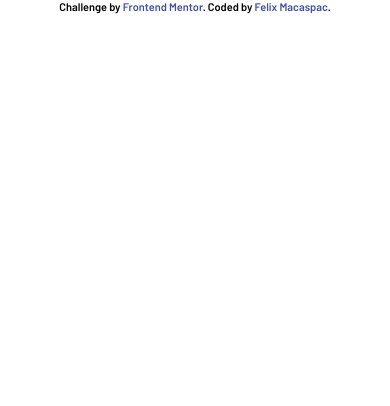
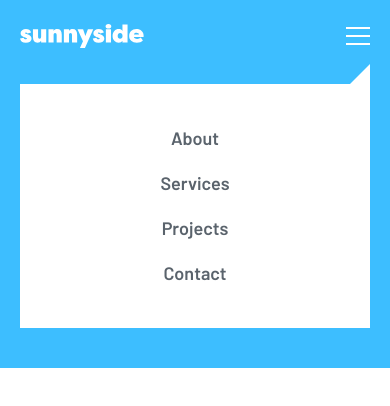
Before and after one commit to felixmacaspac/fem-sunnyside-agency-landing-page, a website: page index.html in a window 390 px wide. Drawn offline with nearby package versions, Linux system fonts and the light colour scheme; files that its build step writes are made by us from their sources.

Commit message:
[feature, header]
- create UI for header in mobile
- create a wrapper
- create reusable typography

```diff
--- a/index.html
+++ b/index.html
@@ -14,20 +14,47 @@
   <link rel="preconnect" href="https://fonts.gstatic.com" crossorigin>
   <link href="https://fonts.googleapis.com/css2?family=Barlow:wght@600&display=swap" rel="stylesheet">
   <link href="https://fonts.googleapis.com/css2?family=Fraunces:wght@700;900&display=swap" rel="stylesheet">
-
-  <title>Frontend Mentor | Sunnyside agency landing page</title>
-
-  <!-- Feel free to remove these styles or customise in your own stylesheet 👍 -->
-  <style>
-    .attribution { font-size: 11px; text-align: center; }
-    .attribution a { color: hsl(228, 45%, 44%); }
-  </style>
+  <title>Frontend Mentor | Sunnyside Agency</title>
 </head>
 <body>
-  <div class="attribution">
-    Challenge by <a href="https://www.frontendmentor.io?ref=challenge" target="_blank">Frontend Mentor</a>.
-    Coded by <a href="https://github.com/felixmacaspac">Felix Macaspac</a>.
-  </div>
+  <!-- header -->
+  <header class="header">
+    <div class="header__wrapper">
+      <div class="container">
+        <div class="header__menu">
+          <div class="header__menu-logo">
+            <img src="/images/logo.svg" alt="">
+          </div>
+          <div class="header__menu-toggle">
+            <img src="/images/icon-hamburger.svg" alt="">
+          </div>
+        </div>
+        <div class="header__nav">
+          <nav class="header__nav-desktop">
+            <ul>
+              <li><a href="#"></a></li>
+              <li><a href="#"></a></li>
+              <li><a href="#"></a></li>
+              <li><a href="#"></a></li>
+            </ul>
+          </nav>
+
+          <nav class="header__nav-mobile is_open">
+            <ul>
+              <li><a href="#">About</a></li>
+              <li><a href="#">Services</a></li>
+              <li><a href="#">Projects</a></li>
+              <li><a href="#">Contact</a></li>
+            </ul>
+          </nav>
+        </div>
+      </div>
+    </div>
+  </header>
+  <!-- main content -->
+  <main></main>
+  <!-- footer -->
+  <footer></footer>
 </body>
 </html>
 
@@ -72,7 +99,9 @@ Incredible end result! Our sales increased over 400% when we worked with Sunnysi
 Jennie F.
 Business Owner
 
-About
-Services
-Projects
-Contact -->
+ -->
+
+  <!-- <div class="attribution">
+    Challenge by <a href="https://www.frontendmentor.io?ref=challenge" target="_blank">Frontend Mentor</a>.
+    Coded by <a href="https://github.com/felixmacaspac">Felix Macaspac</a>.
+  </div> -->
--- a/src/scss/components/_index.scss
+++ b/src/scss/components/_index.scss
@@ -1,4 +1,3 @@
 @forward 'footer';
 @forward 'header';
-@forward 'grid';
 @forward 'layout';
--- a/src/scss/components/header.scss
+++ b/src/scss/components/header.scss
@@ -1 +1,59 @@
 @use '../utilities/breakpoints.scss' as *;
+
+.header {
+
+  &__wrapper {
+    display: flex;
+    background-color: var(--light-blue);
+    padding: 1.5rem 0;
+  }
+
+  &__menu {
+    display: flex;
+    justify-content: space-between;
+    align-items: center;
+
+    &-toggle {
+      cursor: pointer;
+    }
+  }
+
+  &__nav {
+
+    &-desktop {
+      display: none;
+    }
+
+    &-mobile {
+      display: none;
+      position: relative;
+
+      &.is_open {
+        background-color: var(--white);
+        display: flex;
+        text-align: center;
+        justify-content: center;
+        margin: 2rem 0 1rem 0;
+        padding: 2rem 0;
+
+        > ul > li > a {
+          line-height: 2.5;
+          color: var(--dark-grayish-blue);
+        }
+
+        &::before {
+          content: "";
+          position: absolute;
+          top: -20px;
+          right: 0;
+          background-color: var(--white);
+
+          border-top: 10px solid var(--light-blue);
+          border-right: 10px solid white;
+          border-left: 10px solid var(--light-blue);
+          border-bottom: 10px solid white;
+        }
+      }
+    }
+  }
+}
--- a/src/scss/components/layout.scss
+++ b/src/scss/components/layout.scss
@@ -0,0 +1,8 @@
+.container {
+  max-width: 1440px;
+  width: 100%;
+  margin-left: auto;
+  margin-right: auto;
+  padding-left: 20px;
+  padding-right: 20px;
+}
--- a/src/scss/globals/boilerplate.scss
+++ b/src/scss/globals/boilerplate.scss
@@ -13,3 +13,32 @@ body {
   font-family: var(--font-body);
   font-size: var(--default-font);
 }
+
+ul {
+  list-style-type: none;
+  padding: 0;
+  margin: 0;
+}
+
+button {
+  background: transparent;
+  box-shadow: 0px 0px 0px transparent;
+  border: 0px solid transparent;
+  text-shadow: 0px 0px 0px transparent;
+}
+
+button:hover {
+  background: transparent;
+  box-shadow: 0px 0px 0px transparent;
+  border: 0px solid transparent;
+  text-shadow: 0px 0px 0px transparent;
+}
+
+button:active {
+  outline: none;
+  border: none;
+}
+
+button:focus {
+  outline: 0;
+}
--- a/src/scss/globals/colors.scss
+++ b/src/scss/globals/colors.scss
@@ -1,5 +1,6 @@
 :root {
   // primary colors
+  --light-blue :  hsl(200, 100%, 62%);
   --soft-red : hsl(7, 99%, 70%);
   --yello : hsl(51, 100%, 49%);
   --dark-desaturated-cyan : hsl(167, 40%, 24%);
--- a/src/scss/globals/typography.scss
+++ b/src/scss/globals/typography.scss
@@ -1,6 +1,19 @@
+@use '../utilities/functions.scss';
+
 h1, h2, h3, h4 {
   margin-top: 0;
   font-family: var(--font-heading);
+  font-weight: 900;
+  color: var(--dark-desaturated-blue);
+}
+
+h1 {
+  font-size: clamp(32px, 5vw, 44px);
+  letter-spacing: 5px;
+}
+
+h2 {
+  font-size: clamp(30px, 5vw, 34px);
 }
 
 a, a:visited, a:active {
--- a/src/scss/utilities/breakpoints.scss
+++ b/src/scss/utilities/breakpoints.scss
@@ -1,7 +1,7 @@
 $breakpoints-up : (
-  'small': '30em',
-  'medium': '48em',
-  'large': '90em',
+  'small': '30em', // 375px
+  'medium': '48em', // 768px
+  'large': '90em', // 1440px
 );
 
 @mixin breakpoint($size) {
```
Also changed, not shown: src/scss/components/grid.scss (deleted), src/scss/globals/_index.scss (line endings or trailing spaces).
